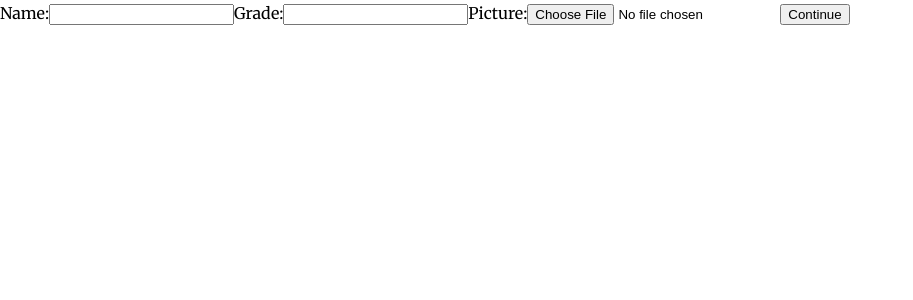
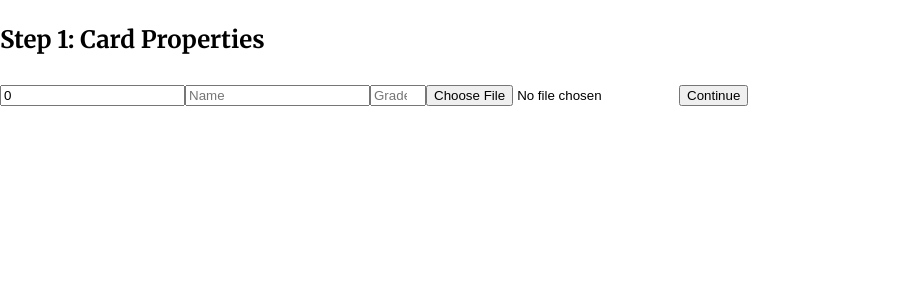
Before and after one commit to ZolloQ/historyrussia-app, a React (Vite) app: page /createCard in a window 1280 px wide. Shown: the top 300 px of the page, without its empty margins (0-913 px from the left). Built offline with nearby package versions, Linux system fonts and the light colour scheme.

Commit message:
переделанный CreateCard

```diff
--- a/src/components/Card/Card.tsx
+++ b/src/components/Card/Card.tsx
@@ -1,6 +1,6 @@
 import { Link } from 'react-router-dom';
 import styles from './Card.module.css';
-import { CardProps } from './Card.props';
+import type { CardProps } from './Card.props.ts'
 
 function Card(props: CardProps) {
 	return (
--- a/src/components/Material/Material.props.ts
+++ b/src/components/Material/Material.props.ts
@@ -6,6 +6,6 @@ export interface MaterialProps {
 
 export interface ChapterProps {
 	subtitle: string;
-	text: React.ReactNode;
+	text: string;
 	image?: string[];
 }
--- a/src/main.tsx
+++ b/src/main.tsx
@@ -42,7 +42,7 @@ const router = createBrowserRouter([
   },
   {
     path: '/createCard',
-    element: <CreateCard />
+    element: <CreateCard/>
   }
 ]);
 
--- a/src/pages/CreateCard/CreateCard.tsx
+++ b/src/pages/CreateCard/CreateCard.tsx
@@ -1,173 +1,145 @@
 import React, { useState } from 'react';
-
-interface Chapter {
-	subtitle: string;
-	text: string;
-	images: string[];
-}
-
-interface Variant {
-	text: string;
-}
-
-interface Questions {
-	title: string;
-	variants: Variant[];
-	correct: number;
-}
-
-interface CardData {
-	id: number; // Добавляем id для карточки
-	name: string;
-	grade: string;
-	picture: string; // Добавляем поле для картинки
-	chapters: Chapter[];
-	quiz: Questions[];
-}
+import type { CardProps } from '../../components/Card/Card.props.ts'
+import type { ChapterProps, MaterialProps } from '../../components/Material/Material.props.ts'
+import type { Card, Question } from '../../interfaces/Quiz.interfaces.ts'
 
 const CreateCard: React.FC = () => {
 	const [step, setStep] = useState<number>(1);
-	const [cardData, setCardData] = useState<CardData>({
-		id: Date.now(), // Генерируем уникальный id при создании карточки
+	const [cardData, setCardData] = useState<Card>({
+		id: 0,
+		quiz: []
+	});
+	const [cardProps, setCardProps] = useState<CardProps>({
+		id: 0,
 		name: '',
 		grade: '',
-		picture: '', // Инициализируем пустую строку для картинки
-		chapters: [],
-		quiz: [],
+		picture: ''
 	});
+	const [materialProps, setMaterialProps] = useState<MaterialProps>({
+		id: 0,
+		title: '',
+		chapters: []
+	});
+	const [chapters, setChapters] = useState<ChapterProps[]>([]);
+	const [chapterImages, setChapterImages] = useState<string[][]>([]);
+	const [quiz, setQuiz] = useState<Question[]>([]);
+	const [question, setQuestion] = useState<string>('');
+	const [variants, setVariants] = useState<string[]>([]);
+	const [correctIndex, setCorrectIndex] = useState<number>(0);
 
-	const handleInputChange = (e: React.ChangeEvent<HTMLInputElement>) => {
-		const { name, value } = e.target;
-		setCardData({ ...cardData, [name]: value });
+	const handleContinue = () => {
+		setStep(step + 1);
 	};
 
-	const handlePictureChange = (e: React.ChangeEvent<HTMLInputElement>) => {
-		const file = e.target.files?.[0]; // Получаем файл из события
-		if (file) {
-			const reader = new FileReader(); // Создаем объект FileReader
-			reader.readAsDataURL(file); // Читаем файл как data URL
-			reader.onload = () => {
-				if (reader.result) {
-					setCardData({ ...cardData, picture: reader.result.toString() }); // Устанавливаем картинку как строку base64
-				}
-			};
+	const handleCardPropsSubmit = () => {
+		const newCardData: CardProps = { ...cardProps };
+		setCardData({ ...cardData, ...newCardData });
+		handleContinue();
+	};
+
+	const handleMaterialPropsSubmit = () => {
+		const newMaterialProps: MaterialProps = { ...materialProps, chapters };
+		setCardData({ ...cardData, ...newMaterialProps });
+		handleContinue();
+	};
+
+	const handleChapterAdd = () => {
+		const newChapter: ChapterProps = { subtitle: '', text: '', image: [] };
+		const newChapterImages: string[] = [];
+		setChapters([...chapters, newChapter]);
+		setChapterImages([...chapterImages, newChapterImages]);
+	};
+
+	const handleImageUpload = (index: number, files: FileList | null) => {
+		if (files && files.length > 0) {
+			const images = Array.from(files).map(file => URL.createObjectURL(file));
+			const updatedChapterImages = [...chapterImages];
+			updatedChapterImages[index] = [...updatedChapterImages[index], ...images];
+			setChapterImages(updatedChapterImages);
 		}
 	};
 
-	const handleChapterChange = (value: string, index: number, field: keyof Chapter) => {
-		const updatedChapters = [...cardData.chapters];
-		updatedChapters[index] = { ...updatedChapters[index], [field]: value };
-		setCardData({ ...cardData, chapters: updatedChapters });
+	const handleChapterChange = (index: number, field: keyof ChapterProps, value: string | string[]) => {
+		const updatedChapters = [...chapters];
+		if (field === 'subtitle' || field === 'text') {
+			updatedChapters[index][field] = value as string;
+		} else if (field === 'image') {
+			updatedChapters[index][field] = value as string[];
+		}
+		setChapters(updatedChapters);
 	};
 
-	const handleImageChange = (value: string, index: number) => {
-		const updatedChapters = [...cardData.chapters];
-		updatedChapters[index].images.push(value);
-		setCardData({ ...cardData, chapters: updatedChapters });
+	const handleQuizSubmit = () => {
+		const newQuestion: Question = { title: question, variants, correct: correctIndex };
+		setQuiz([...quiz, newQuestion]);
+		setQuestion('');
+		setVariants([]);
 	};
 
-	const handleQuestionTitleChange = (value: string, questionIndex: number) => {
-		const updatedQuiz = [...cardData.quiz];
-		updatedQuiz[questionIndex].title = value;
-		setCardData({ ...cardData, quiz: updatedQuiz });
+	const handleVariantAdd = () => {
+		setVariants([...variants, '']);
 	};
 
-	const handleVariantChange = (value: string, questionIndex: number, variantIndex: number) => {
-		const updatedQuiz = [...cardData.quiz];
-		updatedQuiz[questionIndex].variants[variantIndex].text = value;
-		setCardData({ ...cardData, quiz: updatedQuiz });
-	};
-
-	const addChapter = () => {
-		setCardData({
-			...cardData,
-			chapters: [...cardData.chapters, { subtitle: '', text: '', images: [] }],
-		});
-	};
-
-	const addQuizQuestion = () => {
-		setCardData({
-			...cardData,
-			quiz: [...cardData.quiz, { title: '', variants: [{ text: '' }], correct: 0 }],
-		});
-	};
-
-	const handleAddVariant = (questionIndex: number) => {
-		const updatedQuiz = [...cardData.quiz];
-		updatedQuiz[questionIndex].variants.push({ text: '' });
-		setCardData({ ...cardData, quiz: updatedQuiz });
-	};
-
-	const handleCorrectChange = (value: string, questionIndex: number) => {
-		const updatedQuiz = [...cardData.quiz];
-		updatedQuiz[questionIndex].correct = parseInt(value);
-		setCardData({ ...cardData, quiz: updatedQuiz });
-	};
-
-	const handleSubmit = () => {
-		console.log(cardData);
+	const handleVariantChange = (index: number, value: string) => {
+		const updatedVariants = [...variants];
+		updatedVariants[index] = value;
+		setVariants(updatedVariants);
 	};
 
 	return (
 		<div>
 			{step === 1 && (
-				<form>
-					<label htmlFor="name">Name:</label>
-					<input type="text" name="name" value={cardData.name} onChange={handleInputChange} />
-					<label htmlFor="grade">Grade:</label>
-					<input type="text" name="grade" value={cardData.grade} onChange={handleInputChange} />
-					<label htmlFor="picture">Picture:</label>
-					<input type="file" name="picture" onChange={handlePictureChange} />
-					<button type="button" onClick={() => setStep(2)}>Continue</button>
-					{cardData.picture && <img src={cardData.picture} alt="Card" />} {/* Показываем картинку, если она есть */}
-				</form>
+				<div>
+					<h2>Step 1: Card Properties</h2>
+					<input type="text" placeholder="ID" value={cardProps.id} onChange={(e) => setCardProps({ ...cardProps, id: parseInt(e.target.value) })} />
+					<input type="text" placeholder="Name" value={cardProps.name} onChange={(e) => setCardProps({ ...cardProps, name: e.target.value })} />
+					<input type='number' placeholder='Grade' value={cardProps.grade} onChange={(e) => setCardProps({ ...cardProps, grade: e.target.value })} min={9} max={11} />
+					<input type="file" onChange={(e) => setCardProps({ ...cardProps, picture: URL.createObjectURL(e.target.files![0]) })} />
+					<button onClick={handleCardPropsSubmit}>Continue</button>
+				</div>
 			)}
 
 			{step === 2 && (
-				<form>
-					{cardData.chapters.map((chapter, index) => (
+				<div>
+					<h2>Step 2: Material Properties</h2>
+					<input type="text" placeholder="Material ID" value={materialProps.id} onChange={(e) => setMaterialProps({ ...materialProps, id: parseInt(e.target.value) })} />
+					<input type="text" placeholder="Material Title" value={materialProps.title} onChange={(e) => setMaterialProps({ ...materialProps, title: e.target.value })} />
+					{chapters.map((chapter, index) => (
 						<div key={index}>
-							<label htmlFor={`subtitle-${index}`}>Subtitle:</label>
-							<input type="text" value={chapter.subtitle} onChange={(e) => handleChapterChange(e.target.value, index, 'subtitle')} />
-							<label htmlFor={`text-${index}`}>Text:</label>
-							<textarea value={chapter.text} onChange={(e) => handleChapterChange(e.target.value, index, 'text')} />
-							<label>Images:</label>
-							{chapter.images.map((_, imageIndex) => (
-								<div key={imageIndex}>
-									<input
-										type='file'
-										onChange={(e) => handleImageChange(e.target.value, index)}
-									/>
-								</div>
+							<input type="text" placeholder="Chapter Subtitle" value={chapter.subtitle} onChange={(e) => handleChapterChange(index, 'subtitle', e.target.value)} />
+							<textarea placeholder="Chapter Text" value={chapter.text} onChange={(e) => handleChapterChange(index, 'text', e.target.value)} />
+							<input type="file" onChange={(e) => handleImageUpload(index, e.target.files)} multiple />
+							{chapterImages[index].map((image, imgIndex) => (
+								<img key={imgIndex} src={image} alt={`Chapter ${index + 1} Image ${imgIndex + 1}`} style={{ maxWidth: '100px', maxHeight: '100px' }} />
 							))}
-							<button type="button" onClick={() => handleImageChange('', index)}>Add Image</button>
 						</div>
 					))}
-					<button type="button" onClick={addChapter}>Add Chapter</button>
-					<button type="button" onClick={() => setStep(3)}>Continue</button>
-				</form>
+					<button onClick={handleChapterAdd}>Add Chapter</button>
+					<button onClick={handleMaterialPropsSubmit}>Continue</button>
+				</div>
 			)}
 
 			{step === 3 && (
-				<form>
-					{cardData.quiz.map((question, index) => (
+				<div>
+					<h2>Step 3: Quiz</h2>
+					<input type="text" placeholder="Question" value={question} onChange={(e) => setQuestion(e.target.value)} />
+					{variants.map((variant, index) => (
 						<div key={index}>
-							<label htmlFor={`title-${index}`}>Question Title:</label>
-							<input type="text" value={question.title} onChange={(e) => handleQuestionTitleChange(e.target.value, index)} />
-							<label>Question Variants:</label>
-							{question.variants.map((variant, variantIndex) => (
-								<div key={variantIndex}>
-									<input type="text" value={variant.text} onChange={(e) => handleVariantChange(e.target.value, index, variantIndex)} />
-								</div>
-							))}
-							<button type="button" onClick={() => handleAddVariant(index)}>Add Variant</button>
-							<label htmlFor={`correct-${index}`}>Correct Answer Index:</label>
-							<input type="number" value={question.correct} onChange={(e) => handleCorrectChange(e.target.value, index)} />
+							<input type="text" placeholder="Variant" value={variant} onChange={(e) => handleVariantChange(index, e.target.value)} />
 						</div>
 					))}
-					<button type="button" onClick={addQuizQuestion}>Add Quiz Question</button>
-					<button type="button" onClick={handleSubmit}>Submit</button>
-				</form>
+					<button onClick={handleVariantAdd}>Add Variant</button>
+					<input type="number" placeholder="Correct Index" value={correctIndex} onChange={(e) => setCorrectIndex(parseInt(e.target.value))} />
+					<button onClick={handleQuizSubmit}>Add Question</button>
+					{quiz.map((q, index) => (
+						<div key={index}>
+							<p>Question: {q.title}</p>
+							<p>Variants: {q.variants.join(', ')}</p>
+							<p>Correct Index: {q.correct}</p>
+						</div>
+					))}
+					<button onClick={handleContinue}>Finish</button>
+				</div>
 			)}
 		</div>
 	);
```
